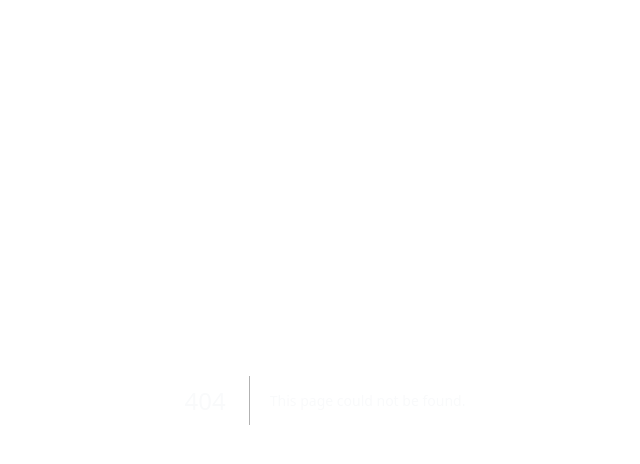
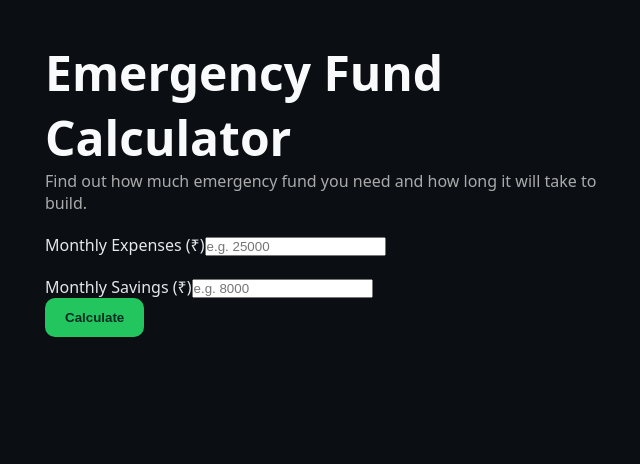
Before and after one commit to undercrypted-bator/middleclassfinance, a Next.js app: page /emergency-fund in a window 1280 px wide. Before the commit this address had no page. Shown: the top 464 px of the page, without its empty margins (315-955 px from the left). Built offline with nearby package versions, Linux system fonts and the light colour scheme.

Commit message:
Feature: add emergency fund calculator

```diff
--- /dev/null
+++ b/app/emergency-fund/page.tsx
@@ -0,0 +1,85 @@
+"use client"
+import { useState } from "react"
+
+export default function Page() {
+  const [expenses, setExpenses] = useState("")
+  const [savings, setSavings] = useState("")
+  const [result, setResult] = useState<any>(null)
+
+  function calculate() {
+    const exp = Number(expenses)
+    const sav = Number(savings)
+
+    if (!exp || !sav || exp <= 0 || sav <= 0) {
+      alert("Enter valid numbers")
+      return
+    }
+
+    const fund3 = exp * 3
+    const fund6 = exp * 6
+    const fund12 = exp * 12
+
+    const months3 = Math.ceil(fund3 / sav)
+    const months6 = Math.ceil(fund6 / sav)
+    const months12 = Math.ceil(fund12 / sav)
+
+    setResult({
+      fund3,
+      fund6,
+      fund12,
+      months3,
+      months6,
+      months12
+    })
+  }
+
+  return (
+    <main style={{ maxWidth: "600px" }}>
+      <h1>Emergency Fund Calculator</h1>
+
+      <p style={{ color: "#aaa" }}>
+        Find out how much emergency fund you need and how long it will take to build.
+      </p>
+
+      <div style={{ marginTop: "20px" }}>
+        <label>Monthly Expenses (₹)</label>
+        <input
+          className="input"
+          value={expenses}
+          onChange={(e) => setExpenses(e.target.value)}
+          placeholder="e.g. 25000"
+        />
+      </div>
+
+      <div style={{ marginTop: "20px" }}>
+        <label>Monthly Savings (₹)</label>
+        <input
+          className="input"
+          value={savings}
+          onChange={(e) => setSavings(e.target.value)}
+          placeholder="e.g. 8000"
+        />
+      </div>
+
+      <button className="button-primary" onClick={calculate}>
+        Calculate
+      </button>
+
+      {result && (
+        <div className="result-card" style={{ marginTop: "30px" }}>
+          <h2>Your Emergency Fund</h2>
+
+          <p>3 months fund: ₹{result.fund3.toLocaleString("en-IN")}</p>
+          <p>6 months fund: ₹{result.fund6.toLocaleString("en-IN")}</p>
+          <p>12 months fund: ₹{result.fund12.toLocaleString("en-IN")}</p>
+
+          <h3 style={{ marginTop: "20px" }}>Time to Build</h3>
+
+          <p>3 months fund: {result.months3} months</p>
+          <p>6 months fund: {result.months6} months</p>
+          <p>12 months fund: {result.months12} months</p>
+        </div>
+      )}
+    </main>
+  )
+}
```
